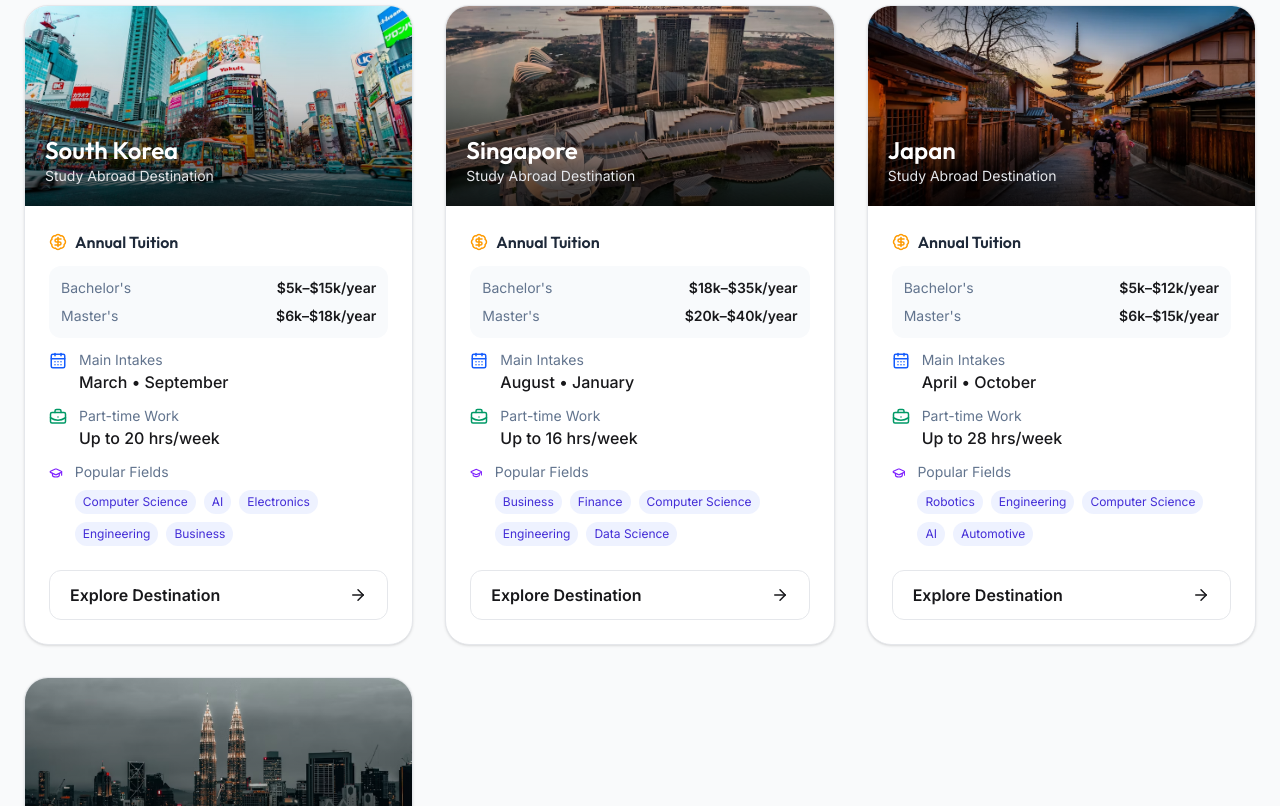
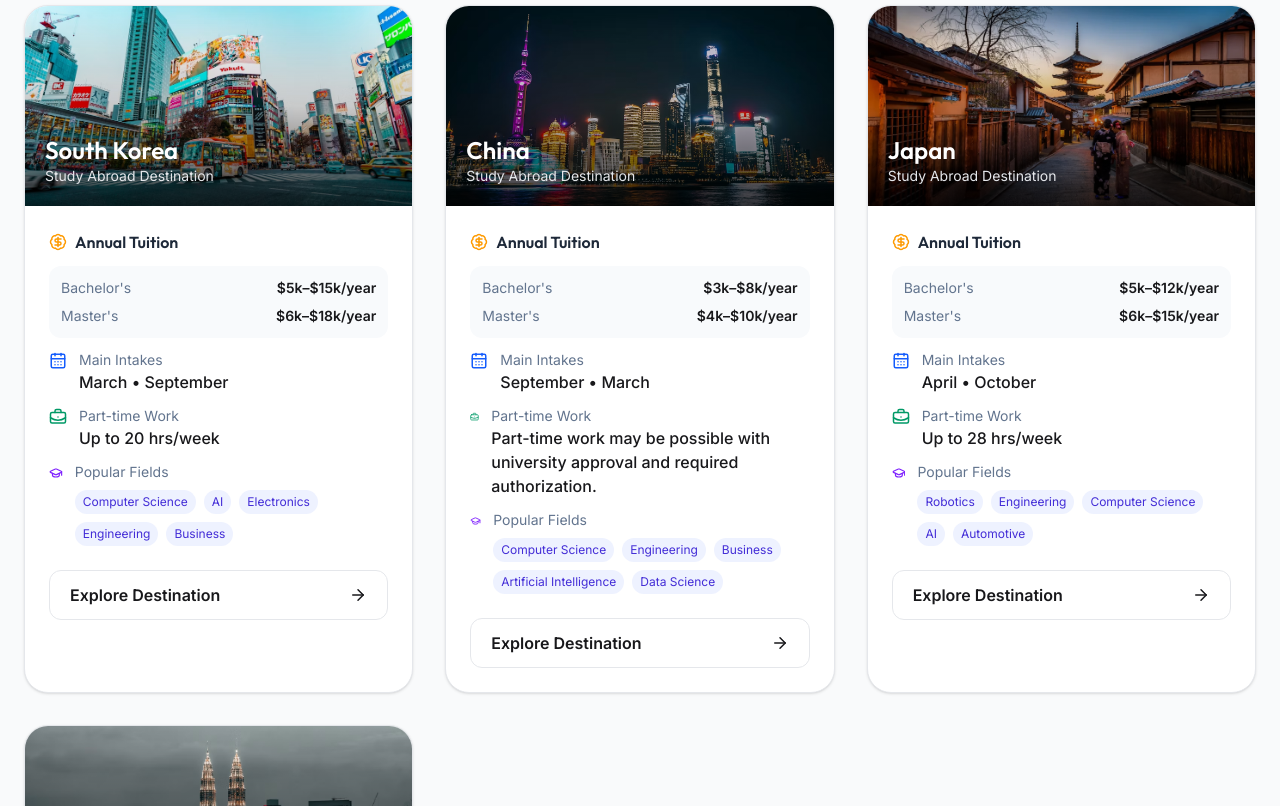
Before and after one commit to ANONTO96/ScholarX--Explainable-AI-based-Scholarship-Guidance-and-Eligibility-Analysis-System, a React (Vite) app in the folder frontend/: page /countries in a window 1280 px wide. Shown: the part 3820-4626 px from the top of the page. Built offline with nearby package versions, Linux system fonts and the light colour scheme.

Commit message:
opt: country data fixed with navbar and program details page upgraded

```diff
--- a/frontend/src/components/Navbar.jsx
+++ b/frontend/src/components/Navbar.jsx
@@ -18,12 +18,12 @@ const Navbar = () => {
     { name: "Germany", code: "DE", slug: "germany" },
     { name: "Ireland", code: "IE", slug: "ireland" },
     { name: "New Zealand", code: "NZ", slug: "new-zealand" },
+    { name: "Netherlands", code: "NL", slug: "netherlands" },
+    { name: "Italy", code: "IT", slug: "italy" },
     { name: "France", code: "FR", slug: "france" },
-    { name: "Netherlands", code: "NL", slug: "netherlands" },
     { name: "Sweden", code: "SE", slug: "sweden" },
     { name: "Switzerland", code: "CH", slug: "switzerland" },
-    { name: "Singapore", code: "SG", slug: "singapore" },
-    { name: "Italy", code: "IT", slug: "italy" },
+    { name: "China", code: "CN", slug: "china" },
     { name: "Japan", code: "JP", slug: "japan" },
     { name: "South Korea", code: "KR", slug: "south-korea" },
     { name: "Malaysia", code: "MY", slug: "malaysia" },
@@ -408,8 +408,7 @@ const Navbar = () => {
                         <NavLink
                           to={`/countries/${country.slug}`}
                           className={({ isActive }) =>
-          `flex items-center gap-3 ${
-            isActive
+                            `flex items-center gap-3 ${isActive
                               ? "text-sky-600 font-semibold"
                               : "text-gray-700 hover:text-sky-600"
                             }`
@@ -436,8 +435,7 @@ const Navbar = () => {
                       <NavLink
                         to="/countries"
                         className={({ isActive }) =>
-        `group flex items-center gap-2 transition ${
-          isActive
+                          `group flex items-center gap-2 transition ${isActive
                             ? "text-sky-600 font-semibold"
                             : "text-gray-800 font-medium hover:text-sky-600"
                           }`
--- a/frontend/src/data/countries.js
+++ b/frontend/src/data/countries.js
@@ -11,7 +11,7 @@ import newzealand from "../assets/newzealand.avif";
 import switzerland from "../assets/switzerland.avif";
 import italy from "../assets/italy.avif";
 import southkorea from "../assets/southkorea.avif";
-import singapore from "../assets/singapore.avif";
+import china from "../assets/china.avif";
 import japan from "../assets/japan.avif";
 import malaysia from "../assets/malaysia.avif";
 
@@ -1654,44 +1654,43 @@ export const countries = [
             "Work opportunities can have visa restrictions",
         ],
     },
-
-
     {
     id: 14,
-        name: "Singapore",
-        slug: "singapore",
-        image: singapore,
+    name: "China",
+    slug: "china",
+    image: china,
 
     tagline:
-            "A global education and business hub with strong universities and excellent career opportunities.",
+        "A rapidly growing study destination with world-class universities and strong opportunities in technology, engineering, and business.",
 
     overview:
-            "Singapore provides a highly developed education system, excellent infrastructure, and close connections to major technology, finance, and business industries in Asia.",
+        "China offers affordable education, internationally recognized universities, modern infrastructure, and strong connections to major technology, business, and research industries.",
 
     tuition: {
-            bachelors: "$18k–$35k/year",
-            masters: "$20k–$40k/year",
+        bachelors: "$3k–$8k/year",
+        masters: "$4k–$10k/year",
     },
 
     livingCost: {
-            monthly: "$1,200–$2,200",
-            accommodation: "$600–$1,300/month",
-        },
-
-        intakes: ["August", "January"],
-
-        workRights: "Up to 16 hrs/week",
-
-        studentWage: "$10–$18/hour",
+        monthly: "$400–$900",
+        accommodation: "$150–$500/month",
+    },
+
+    intakes: ["September", "March"],
+
+    workRights:
+        "Part-time work may be possible with university approval and required authorization.",
+
+    studentWage: "$4–$10/hour",
 
     postStudyWork:
-            "Graduates may explore employment opportunities in Singapore depending on their qualifications and employer sponsorship.",
+        "Graduates may explore employment opportunities in China by obtaining the appropriate work and residence authorization.",
 
     topFields: [
-            "Business",
-            "Finance",
-            "Computer Science",
-            "Engineering",
+        "Computer Science",
+        "Engineering",
+        "Business",
+        "Artificial Intelligence",
         "Data Science",
     ],
 
@@ -1700,11 +1699,11 @@ export const countries = [
             "Academic requirements vary by institution and program.",
 
         english:
-                "English is the primary language of instruction, and accepted English qualifications may be required.",
+            "English-taught programs may require IELTS or TOEFL, while Chinese-taught programs may require HSK.",
 
         documents: [
             "Academic transcripts",
-                "English proficiency certificate",
+            "Language proficiency certificate",
             "Passport",
             "Statement of Purpose",
             "CV/Resume",
@@ -1713,70 +1712,69 @@ export const countries = [
     },
 
     visa: {
-            name: "Student's Pass",
+        name: "X1 / X2 Student Visa",
         financialProof:
             "Students should be able to demonstrate sufficient financial resources.",
+
         healthInsurance:
-                "Medical insurance may be required by the institution.",
+            "Medical insurance is generally required for international students.",
     },
 
     universities: [
         {
-                name: "National University of Singapore",
-                location: "Singapore",
-                ranking: "Top Asian University",
-                tuition: "$20k–$40k/year",
-                popularPrograms: [
-                    "Computer Science",
-                    "Business",
-                    "Engineering",
-                ],
-            },
-            {
-                name: "Nanyang Technological University",
-                location: "Singapore",
-                ranking: "Top Asian University",
-                tuition: "$18k–$35k/year",
-                popularPrograms: [
-                    "Engineering",
-                    "Computer Science",
-                    "Business",
+            name: "Tsinghua University",
+            location: "Beijing",
+            ranking: "Top Chinese University",
+            tuition: "$4k–$8k/year",
+            popularPrograms: [
+                "Computer Science",
+                "Engineering",
+                "Business",
+            ],
+        },
+        {
+            name: "Peking University",
+            location: "Beijing",
+            ranking: "Top Chinese University",
+            tuition: "$4k–$8k/year",
+            popularPrograms: [
+                "Computer Science",
+                "Business",
+                "Medicine",
             ],
         },
     ],
 
     scholarships: [
         {
-                name: "Singapore International Graduate Award",
-                provider: "Singapore Research Institutions",
-                amount: "Funded research support",
-                type: "Government/Research",
+            name: "Chinese Government Scholarship",
+            provider: "Chinese Government",
+            amount: "Full or partial funding",
+            type: "Government",
         },
         {
             name: "University Scholarships",
-                provider: "Singapore Universities",
+            provider: "Chinese Universities",
             amount: "Varies",
             type: "University",
         },
     ],
 
     pros: [
-            "Excellent education quality",
-            "Strong technology and finance sectors",
-            "English-speaking environment",
-            "Excellent infrastructure",
-            "Strategic location in Asia",
+        "Affordable education",
+        "World-class universities",
+        "Strong technology and engineering sectors",
+        "Extensive scholarship opportunities",
+        "Modern infrastructure",
     ],
 
     cons: [
-            "High living costs",
+        "Language barrier outside English-taught programs",
         "Competitive university admission",
-            "Limited space compared with larger countries",
-            "Student work is subject to eligibility rules",
-        ],
-    },
-
-
+        "Student work requires authorization",
+        "Living costs are higher in major cities",
+    ],
+},
     {
         id: 15,
         name: "Japan",
--- a/frontend/src/pages/ProgramDetails.jsx
+++ b/frontend/src/pages/ProgramDetails.jsx
@@ -456,7 +456,7 @@ duration-300">
 
             <section className="mx-auto max-w-7xl px-6 py-24">
 
-                <div className="grid gap-14 lg:grid-cols-[.9fr_1.1fr]">
+                <div className="grid gap-12 lg:grid-cols-[.9fr_1.1fr]">
 
                     <div>
 
@@ -504,6 +504,28 @@ duration-300">
         </p>
 
     </div>
+
+    {/* Requirement Note */}
+<div className="group mt-6 flex items-start gap-4 rounded-3xl border border-blue-200 bg-blue-50/70 p-6">
+
+    <div className="flex h-10 w-10 shrink-0 items-center justify-center rounded-xl bg-blue-100 text-blue-600 group-hover:bg-blue-600 group-hover:text-white transition-all
+duration-500
+group-hover:scale-110
+">
+        <Info size={20} />
+    </div>
+
+    <div>
+        <p className="text-sm font-bold text-slate-900">
+            Good to know
+        </p>
+
+        <p className="mt-1 text-sm leading-6 text-slate-600">
+            {program.requirements.note}
+        </p>
+    </div>
+
+</div>
 
 </div>
 
@@ -591,28 +613,6 @@ duration-300">
                             </div>
 
                         </div>
-
-                        {/* Requirement Note */}
-<div className="group mt-6 flex items-start gap-4 rounded-3xl border border-blue-200 bg-blue-50/70 p-6">
-
-    <div className="flex h-10 w-10 shrink-0 items-center justify-center rounded-xl bg-blue-100 text-blue-600 group-hover:bg-blue-600 group-hover:text-white transition-all
-duration-500
-group-hover:scale-110
-">
-        <Info size={20} />
-    </div>
-
-    <div>
-        <p className="text-sm font-bold text-slate-900">
-            Good to know
-        </p>
-
-        <p className="mt-1 text-sm leading-6 text-slate-600">
-            {program.requirements.note}
-        </p>
-    </div>
-
-</div>
 
                     </div>
 
```
Also changed, not shown: frontend/src/assets/china.avif (added), frontend/src/assets/singapore.avif (deleted). Lines whose indentation alone changed are shown as unchanged.
